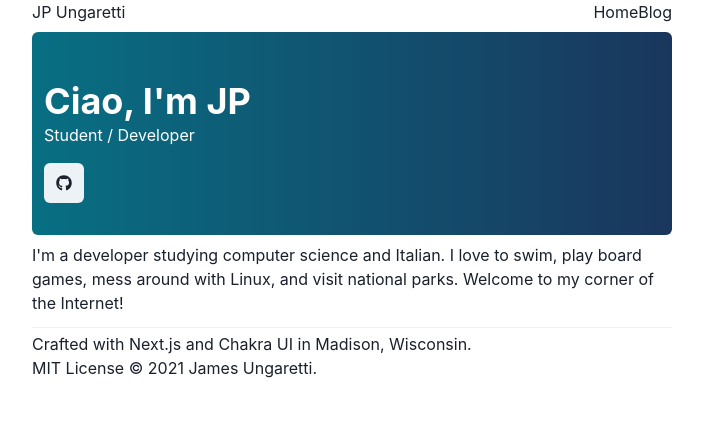
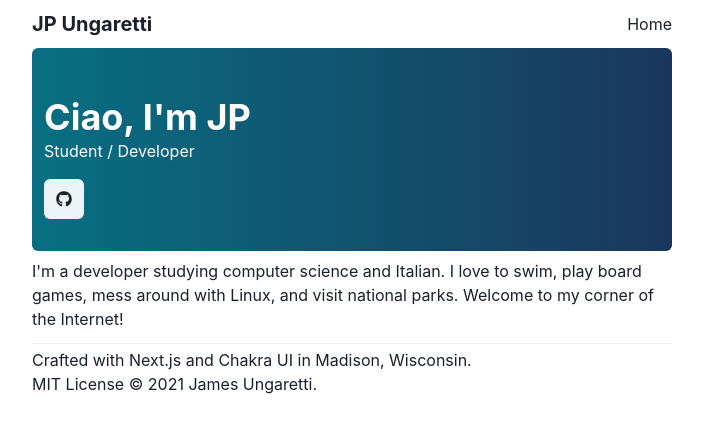
Before and after one commit to sbeczkiewicz/jungaretti.com, a Next.js app: page / in a window 1280 px wide. Shown: the top 432 px of the page, without its empty margins (288-991 px from the left). Built offline with nearby package versions, Linux system fonts and the light colour scheme.

Commit message:
Give Nav some style

```diff
--- a/src/components/sections/Nav.js
+++ b/src/components/sections/Nav.js
@@ -1,18 +1,17 @@
-import { Box, Flex, Link, Spacer, Text } from "@chakra-ui/react";
+import { Box, Flex, Heading, Spacer, Stack, Text } from "@chakra-ui/react";
+import Link from "next/link";
 
 export default function Nav() {
   return (
-    <nav>
-      <Flex>
-        <Box>
-          <Text>JP Ungaretti</Text>
-        </Box>
-        <Spacer />
-        <Box>
-          <Link>Home</Link>
-          <Link>Blog</Link>
-        </Box>
-      </Flex>
-    </nav>
+    <Flex as="nav" marginY="12px">
+      <Box>
+        <Heading size="md">JP Ungaretti</Heading>
+      </Box>
+      <Spacer />
+      <Stack direction="row">
+        <Link href="/">Home</Link>
+        {/* <Link href="/blog">Blog</Link> */}
+      </Stack>
+    </Flex>
   );
 }
```
